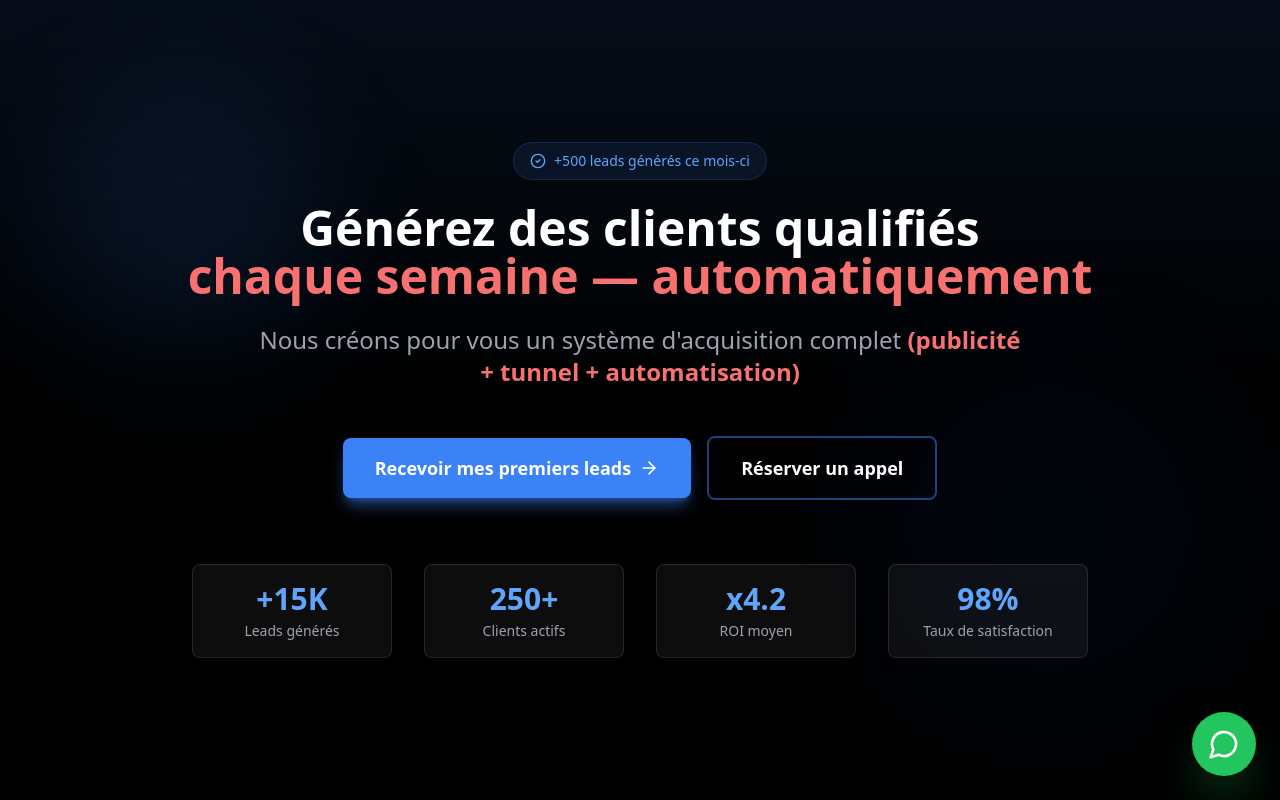
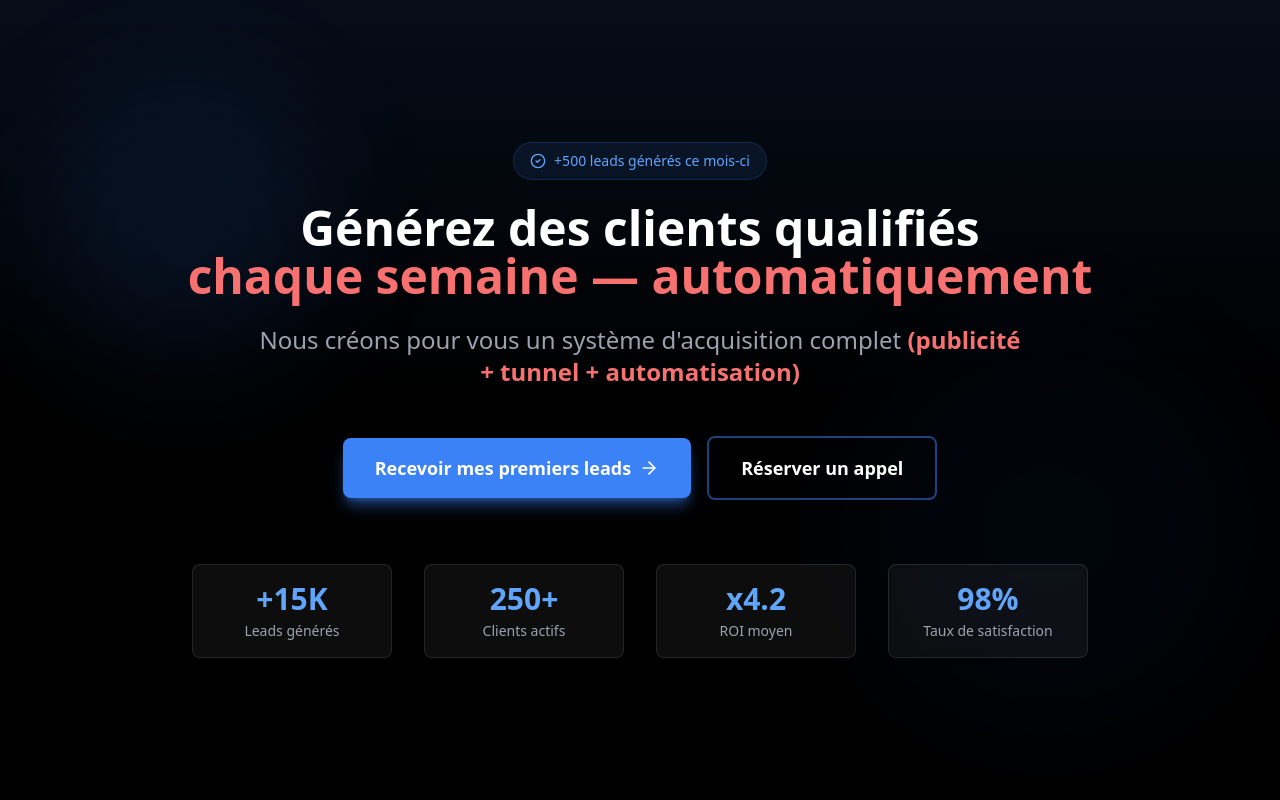
Before and after one commit to ZekhnineAyoub/vexolead, a React (Vite) app: page / in a window 1280 px wide. Shown: the top 800 px of the page. Built offline with nearby package versions, Linux system fonts and the light colour scheme.

Commit message:
remove whatsap

```diff
--- a/src/App.tsx
+++ b/src/App.tsx
@@ -52,7 +52,7 @@ function Home() {
       <FinalCTA onCtaClick={scrollToForm} />
       <Footer />
       <LeadForm />
-      <WhatsAppButton />
+      {/*<WhatsAppButton />*/}
     </div>
   );
 }
```
